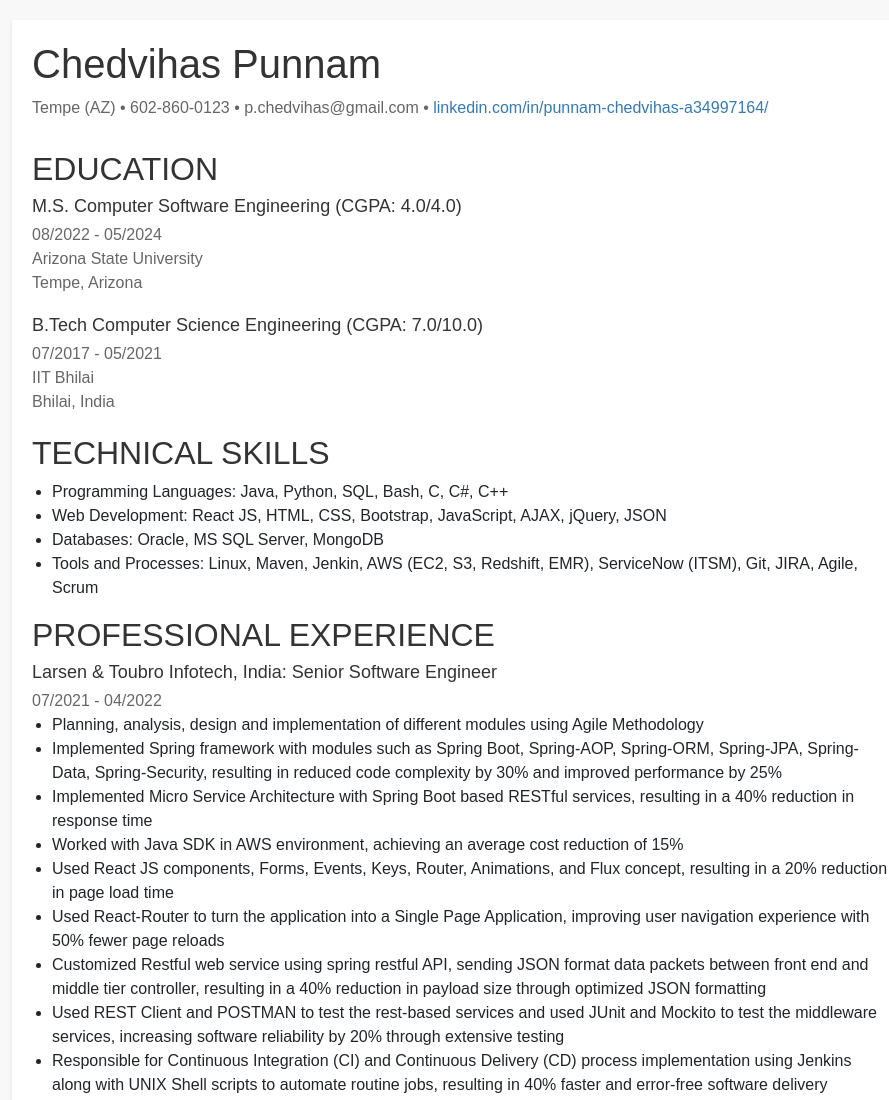
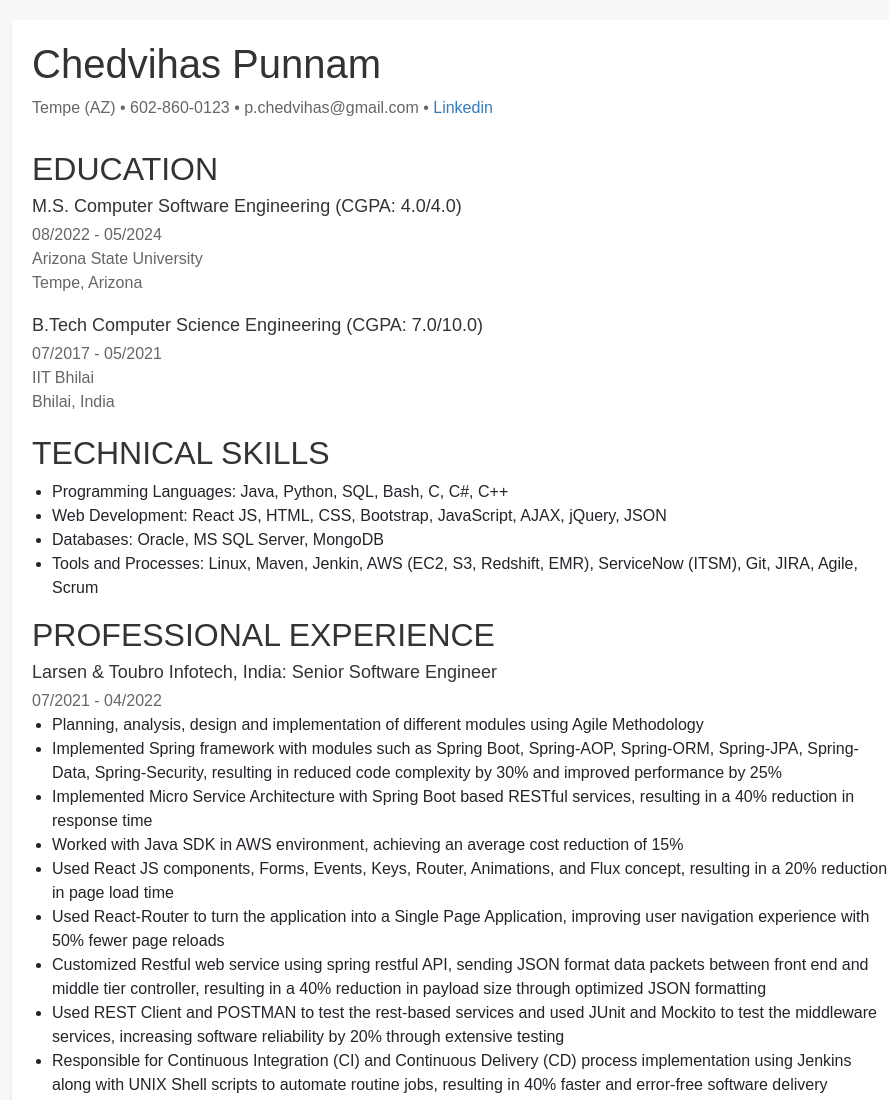
Before and after one commit to ChedvihasPunnam/ChedvihasPunnam.github.io, a plain HTML site: page index.html in a window 1280 px wide. Shown: the top 1100 px of the page, without its empty margins (178-1067 px from the left). Drawn offline with nearby package versions, Linux system fonts and the light colour scheme.

Commit message:
Update index.html

```diff
--- a/index.html
+++ b/index.html
@@ -13,7 +13,7 @@
   <div class="container">
     <div class="header">
       <h1>Chedvihas Punnam</h1>
-      <p>Tempe (AZ) • 602-860-0123 • p.chedvihas@gmail.com • <a href="linkedin.com/in/punnam-chedvihas-a34997164/">linkedin.com/in/punnam-chedvihas-a34997164/</a></p>
+      <p>Tempe (AZ) • 602-860-0123 • p.chedvihas@gmail.com • <a href="https://www.linkedin.com/in/chedvihas-punnam-a34997164/">Linkedin</a></p>
     </div>
 
     <div class="section">
```
